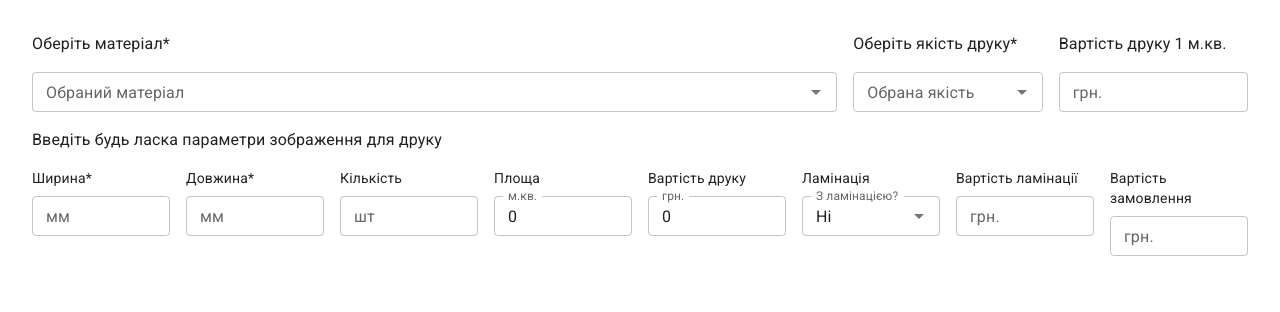
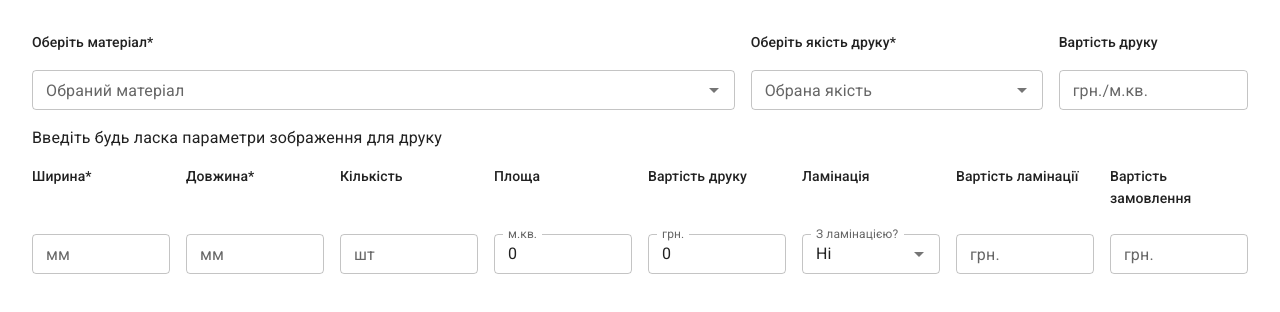
Before and after one commit to ihorchub/print-calculator, a React (Create React App) app: page / in a window 1280 px wide. Shown: the top 312 px of the page. Built offline with nearby package versions, Linux system fonts and the light colour scheme.

Commit message:
change typografy

```diff
--- a/src/App.jsx
+++ b/src/App.jsx
@@ -1,7 +1,7 @@
-// import {  useEffect } from 'react';
+// import { useEffect } from 'react';
 import { useState } from 'react';
-// import { Grid, styled } from '@mui/material';
-import { Grid, Autocomplete, TextField } from '@mui/material';
+// import { styled } from '@mui/material';
+import { Grid, Autocomplete, TextField, Typography } from '@mui/material';
 import { printingPriceOptions } from 'helpers/printingPrice';
 import { OneElement } from 'components/OneElement/OneElement';
 
@@ -11,10 +11,20 @@ export const App = () => {
   const [printingPrice, setPrintingPrice] = useState('');
 
   return (
-    <Grid p="16px 32px">
-      <Grid container spacing={2}>
-        <Grid item xs={8}>
-          <p>Оберіть матеріал*</p>
+    <Grid container p="32px" gap="16px">
+      <Grid item container spacing={2}>
+        <Grid item xs={7}>
+          <Typography variant="subtitle2">Оберіть матеріал*</Typography>
+        </Grid>
+        <Grid item xs={3}>
+          <Typography variant="subtitle2">Оберіть якість друку*</Typography>
+        </Grid>
+        <Grid item xs={2}>
+          <Typography variant="subtitle2">Вартість друку</Typography>
+        </Grid>
+      </Grid>
+      <Grid item container spacing={2}>
+        <Grid item xs={7}>
           <Autocomplete
             size="small"
             options={printingPriceOptions}
@@ -29,8 +39,7 @@ export const App = () => {
             }}
           />
         </Grid>
-        <Grid item xs={2}>
-          <p>Оберіть якість друку*</p>
+        <Grid item xs={3}>
           <Autocomplete
             inputValue={qualityValue}
             size="small"
@@ -46,17 +55,65 @@ export const App = () => {
           />
         </Grid>
         <Grid item xs={2}>
-          <p>Вартість друку 1 м.кв.</p>
           <TextField
+            fullWidth
             size="small"
-            label="грн."
+            label="грн./м.кв."
             variant="outlined"
             value={printingPrice}
           />
         </Grid>
       </Grid>
-      <p>Введіть будь ласка параметри зображення для друку</p>
-      <OneElement price={printingPrice} />
+      <Grid item>
+        <Typography>
+          Введіть будь ласка параметри зображення для друку
+        </Typography>
+      </Grid>
+      <Grid item container spacing={2} columns={8}>
+        <Grid item xs={1}>
+          <Typography variant="subtitle2" mb={1}>
+            Ширина*
+          </Typography>
+        </Grid>
+        <Grid item xs={1}>
+          <Typography variant="subtitle2" mb={1}>
+            Довжина*
+          </Typography>
+        </Grid>
+        <Grid item xs={1}>
+          <Typography variant="subtitle2" mb={1}>
+            Кількість
+          </Typography>
+        </Grid>
+        <Grid item xs={1}>
+          <Typography variant="subtitle2" mb={1}>
+            Площа
+          </Typography>
+        </Grid>
+        <Grid item xs={1}>
+          <Typography variant="subtitle2" mb={1}>
+            Вартість друку
+          </Typography>
+        </Grid>
+        <Grid item xs={1}>
+          <Typography variant="subtitle2" mb={1}>
+            Ламінація
+          </Typography>
+        </Grid>
+        <Grid item xs={1}>
+          <Typography variant="subtitle2" mb={1}>
+            Вартість ламінації
+          </Typography>
+        </Grid>
+        <Grid item xs={1}>
+          <Typography variant="subtitle2" mb={1}>
+            Вартість замовлення
+          </Typography>
+        </Grid>
+      </Grid>
+      <Grid item>
+        <OneElement price={printingPrice} />
+      </Grid>
     </Grid>
   );
 };
--- a/src/components/OneElement/OneElement.js
+++ b/src/components/OneElement/OneElement.js
@@ -1,4 +1,4 @@
-import { Grid, TextField, Autocomplete, Typography } from '@mui/material';
+import { Grid, TextField, Autocomplete } from '@mui/material';
 import { useState, useEffect } from 'react';
 
 export const OneElement = ({ price }) => {
@@ -21,9 +21,6 @@ export const OneElement = ({ price }) => {
   return (
     <Grid container spacing={2} columns={8}>
       <Grid item xs={1}>
-        <Typography variant="body2" mb={1}>
-          Ширина*
-        </Typography>
         <TextField
           size="small"
           label="мм"
@@ -35,9 +32,6 @@ export const OneElement = ({ price }) => {
         />
       </Grid>
       <Grid item xs={1}>
-        <Typography variant="body2" mb={1}>
-          Довжина*
-        </Typography>
         <TextField
           size="small"
           label="мм"
@@ -49,9 +43,6 @@ export const OneElement = ({ price }) => {
         />
       </Grid>
       <Grid item xs={1}>
-        <Typography variant="body2" mb={1}>
-          Кількість
-        </Typography>
         <TextField
           size="small"
           label="шт"
@@ -63,15 +54,9 @@ export const OneElement = ({ price }) => {
         />
       </Grid>
       <Grid item xs={1}>
-        <Typography variant="body2" mb={1}>
-          Площа
-        </Typography>
         <TextField size="small" label="м.кв." variant="outlined" value={sqrt} />
       </Grid>
       <Grid item xs={1}>
-        <Typography variant="body2" mb={1}>
-          Вартість друку
-        </Typography>
         <TextField
           size="small"
           label="грн."
@@ -80,9 +65,6 @@ export const OneElement = ({ price }) => {
         />
       </Grid>
       <Grid item xs={1}>
-        <Typography variant="body2" mb={1}>
-          Ламінація
-        </Typography>
         <Autocomplete
           value={isLamination}
           size="small"
@@ -95,15 +77,9 @@ export const OneElement = ({ price }) => {
         />
       </Grid>
       <Grid item xs={1}>
-        <Typography variant="body2" mb={1}>
-          Вартість ламінації
-        </Typography>
         <TextField size="small" label="грн." variant="outlined" />
       </Grid>
       <Grid item xs={1}>
-        <Typography variant="body2" mb={1}>
-          Вартість замовлення
-        </Typography>
         <TextField size="small" label="грн." variant="outlined" />
       </Grid>
     </Grid>
```
